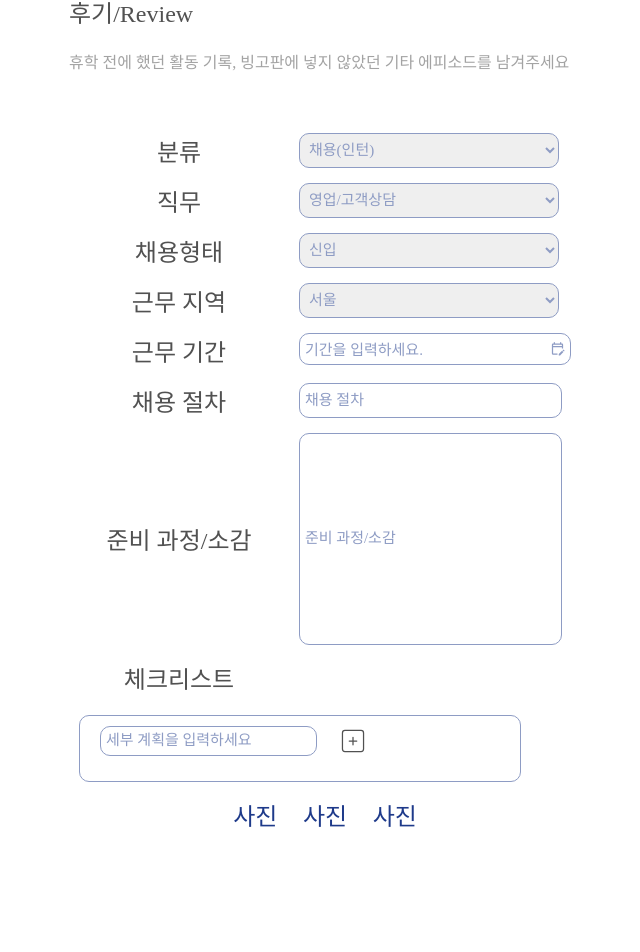
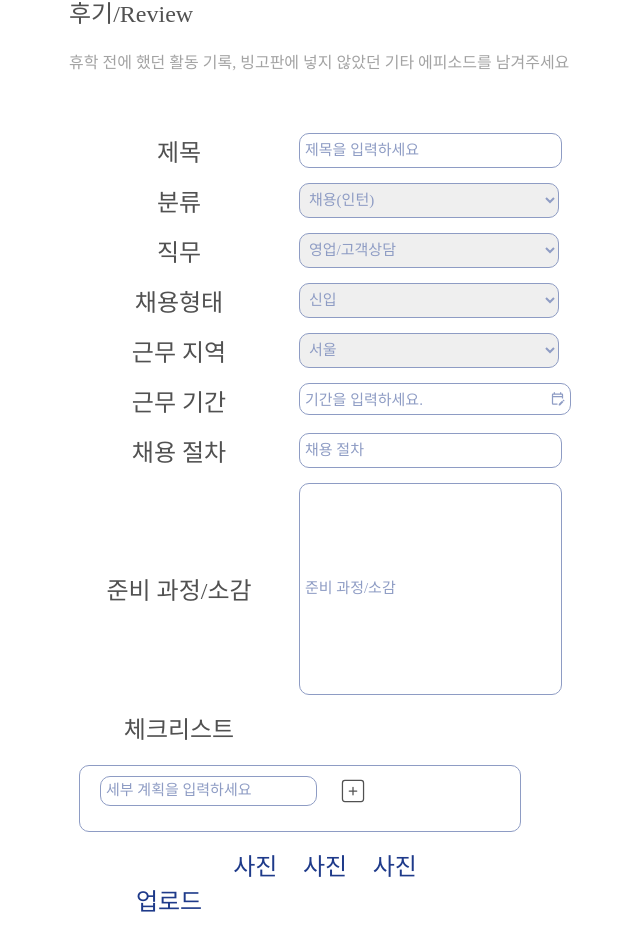
Before and after one commit to Youth-is-the-best/Youth-Client, a React (Create React App) app: page /review in a window 1280 px wide. Shown: the part 187-1139 px from the top of the page, without its empty margins (315-955 px from the left). Built offline with nearby package versions, Linux system fonts and the light colour scheme; a web font is replaced by a local one.

Commit message:
fix : 직접 만드는 리뷰 field 수정

```diff
--- a/src/pages/notification/MadeReview.jsx
+++ b/src/pages/notification/MadeReview.jsx
@@ -6,18 +6,30 @@ import HeaderHook from '../../hook/HeaderHook';
 import FooterHook from '../../hook/FooterHook';
 import CustomCalendar from '../bingo/CustomCalendar';
 import { CiSquarePlus } from 'react-icons/ci';
+import { postMyReview } from '../../apis/reviewapis';
+import { prepDateState } from '../../recoil/atoms';
 
 const MadeReview = () => {
   const categorys = ["채용(인턴)", "자격증", "대외활동", "공모전", "취미", "여행", "자기계발", "휴식"];
-  const subcategories = {
-    "채용(인턴)": ["직무", "채용형태", "근무 지역", "지원 마감","채용 절차","준비 과정/소감"],
-    "자격증": ["주최사", "응시료", "시험 날짜", "준비 기간","시험 절차","준비 과정/공부 팁/소감"],
-    "대외활동": ["활동 분야", "활동 지역", "활동 기간", "지원 마감","모집 절차","준비 과정/합겹 팁/활동 내용/소감"],
-    "공모전": ["주최 기관", "공모 분야", "마감일", "준비 기간","준비 내용/수상 팁/소감"],
-    "취미": ["분야", "파트너", "기간","소감"],
-    "여행": ["장소", "파트너", "기간","소감"],
-    "자기계발": ["분야", "파트너", "기간","소감"],
-    "휴식": ["장소", "기간","소감"]
+  // const subcategories = {
+  //   "채용(인턴)": ["직무", "채용형태", "근무 지역", "지원 마감","채용 절차","준비 과정/소감"],
+  //   "자격증": ["주최사", "응시료", "시험 날짜", "준비 기간","시험 절차","준비 과정/공부 팁/소감"],
+  //   "대외활동": ["활동 분야", "활동 지역", "활동 기간", "지원 마감","모집 절차","준비 과정/합겹 팁/활동 내용/소감"],
+  //   "공모전": ["주최 기관", "공모 분야", "마감일", "준비 기간","준비 내용/수상 팁/소감"],
+  //   "취미": ["분야", "파트너", "기간","소감"],
+  //   "여행": ["장소", "파트너", "기간","소감"],
+  //   "자기계발": ["분야", "파트너", "기간","소감"],
+  //   "휴식": ["장소", "기간","소감"]
+  // };
+  const categoryMap = {
+    "채용(인턴)": "CAREER",
+    "자격증": "CERTIFICATE",
+    "대외활동": "OUTBOUND",
+    "공모전": "CONTEST",
+    "취미": "HOBBY",
+    "여행": "TRAVEL",
+    "자기계발": "SELFIMPROVEMENT",
+    "휴식": "REST",
   };
 
   const inputConfigs = {
@@ -84,6 +96,7 @@ const MadeReview = () => {
 
   const [selectedCategory, setSelectedCategory] = useState(categorys[0]);
   const [title, setTitle] = useState('');
+  const [content, setContent] = useState('');
   const [examDates, setExamDates] = useState([null, null]);
   const [prepDates, setPrepDates] = useState([null, null]);
 
@@ -101,7 +114,7 @@ const MadeReview = () => {
 
   const madeCheckList = () => {
     if (newChecklistText.trim() === '') return;
-    const newChecklist = { id: checklists.length + 1, text: newChecklistText, checked: false };
+    const newChecklist = { content: newChecklistText };
     setChecklists([...checklists, newChecklist]);
     setNewChecklistText('');
   };
@@ -109,15 +122,15 @@ const MadeReview = () => {
   const postReview = async () => {
     if(selectedCategory === "채용(인턴)"){
       const body = {
-        "large_category": "CAREER",
+        "large_category": categoryMap[selectedCategory],
         "title": title,
-        "content": "GS25 야간 알바를 하였다.",
+        "content": content,
         "duty": "직무",
         "employment_form": "채용 형태",
         "area": "제주도",
         "procedure": "모집 절차 내용",
-        "start_date": "2024-08-20",
-        "end_date": "2024-09-20",
+        "start_date": prepDateState[0].toLocaleDateString(),
+        "end_date": prepDateState[1].toLocaleDateString(),
         "detailplans": [
             {
                 "content": "내가 야간 알바를 하다니"
@@ -130,15 +143,15 @@ const MadeReview = () => {
     } else if(selectedCategory === "자격증"){
       const body =
         {
-          "large_category": "CERTIFICATE",
+          "large_category": categoryMap[selectedCategory],
           "title": title,
-          "content": "정보처리기사 자격증을 땄다",
+          "content": content,
           "host": "상공회의소",
-          "date": "2024-10-1",
+          "date": examDates[0].toLocaleDateString(),
           "procedure": "시험 절차 내용",
           "app_fee": 20000,
-          "start_date": "2024-08-20",
-          "end_date": "2024-09-20",
+          "start_date": prepDateState[0].toLocaleDateString(),
+          "end_date": prepDateState[1].toLocaleDateString(),
           "detailplans": [
               {
                   "content": "내가 야간 알바를 하다니"
@@ -151,13 +164,13 @@ const MadeReview = () => {
     } else if(selectedCategory === "대외활동"){
       const body =
       {
-        "large_category": "OUTBOUND",
+        "large_category": categoryMap[selectedCategory],
         "title": title,
-        "content": "대외활동에서 이런저런걸 했다",
+        "content": content,
         "field": "활동 분야",
         "area": "활동 지역",
-        "start_date": "2024-08-20",
-        "end_date": "2024-09-20",
+        "start_date": prepDateState[0].toLocaleDateString(),
+        "end_date": prepDateState[1].toLocaleDateString(),
         "procedure": "모집 절차",
         "detailplans": [
             {
@@ -171,14 +184,14 @@ const MadeReview = () => {
     } else if(selectedCategory === "공모전"){
       const body =
       {
-        "large_category": "CONTEST",
+        "large_category": categoryMap[selectedCategory],
         "title": title,
-        "content": "공모전에서 이런저런걸 했다",
+        "content": content,
         "host": "주최 기관",
         "field": "공모 분야",
-        "app_due": "2024-07-25",
-        "start_date": "2024-08-20",
-        "end_date": "2024-09-20",
+        "app_due": examDates[0].toLocaleDateString(),
+        "start_date": prepDateState[0].toLocaleDateString(),
+        "end_date": prepDateState[1].toLocaleDateString(),
         "procedure": "모집 절차",
         "detailplans": [
             {
@@ -191,11 +204,11 @@ const MadeReview = () => {
       };
     } else {
       const body = {
-        "large_category": selectedCategory,
+        "large_category": categoryMap[selectedCategory],
         "title": title,
-        "content": "매일 기타를 1시간 씩 쳤다.",
-        "start_date": "2024-08-20",
-        "end_date": "2024-09-20",
+        "content": content,
+        "start_date": prepDateState[0].toLocaleDateString(),
+        "end_date": prepDateState[1].toLocaleDateString(),
         "detailplans": [
             {
                 "content": "동생한테 기타 연주 들려주기"
@@ -206,6 +219,12 @@ const MadeReview = () => {
         ]
       };
     };
+    // try {
+    //   const response = await postMyReview(body);
+    //   console.log(response);
+    // }catch (error) {
+    //   console.error('Error in postReview:', error.response ? error.response.data : error.message);
+    // }
   };
 
   return (
@@ -217,6 +236,15 @@ const MadeReview = () => {
         <div>후기/Review</div>
         <div style={{fontSize:'16px', color:'rgba(163, 163, 163, 1)'}}>휴학 전에 했던 활동 기록, 빙고판에 넣지 않았던  기타 에피소드를 남겨주세요</div>
       </Row>
+        <Line>
+          <Category>제목</Category>
+          <InputBox
+            type="text"
+            value={title}
+            onChange={(e) => setTitle(e.target.value)}
+            placeholder="제목을 입력하세요"
+            />
+          </Line>
               <Line>
                 <Category>분류</Category>
                 <Selector value={selectedCategory} onChange={handleCategoryChange}>
@@ -282,8 +310,8 @@ const MadeReview = () => {
                     <InputBox
                       key={index}
                       type="text"
-                      value={title}
-                      onChange={(e) => setTitle(e.target.value)}
+                      value={content}
+                      onChange={(e) => setContent(e.target.value)}
                       placeholder={config.placeholder}/>
                     </Line>
                   );
@@ -321,6 +349,7 @@ const MadeReview = () => {
             <div>사진</div>
             <div>사진</div>
           </PhotoDom>
+          <Category onClick={postReview}>업로드</Category>
     </Body>
     </BigBody>
     <FooterHook />
```
Also changed, not shown: src/pages/bingo/MadedBingoEdit.jsx (+4 -6 lines).
